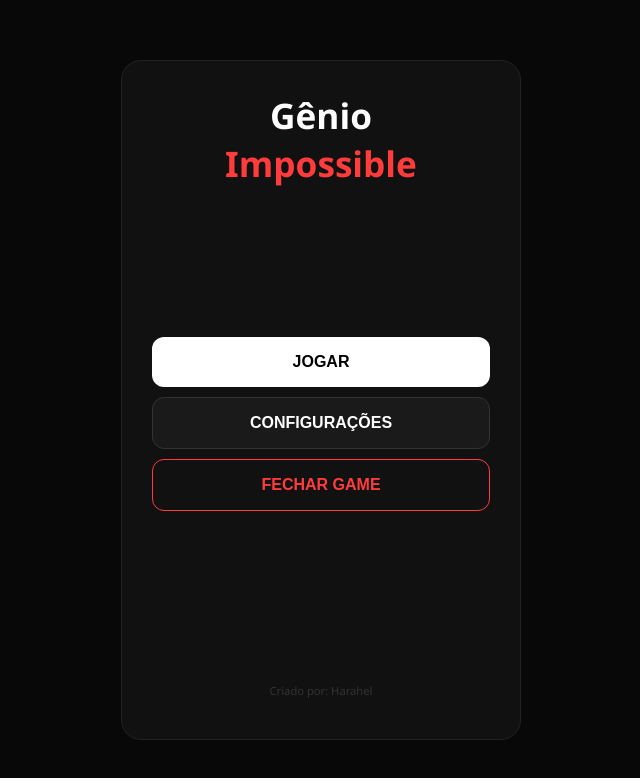
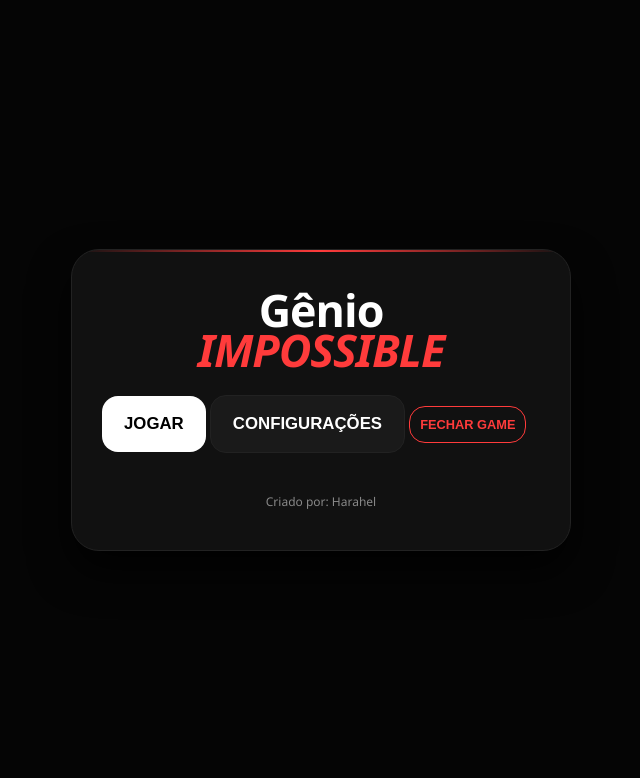
Before and after one commit to HarahelGuilherme/Quizz-Impossible, a plain HTML site: page index.html in a window 1280 px wide. Shown: the whole page, without its empty margins (319-959 px from the left). Drawn offline with Linux system fonts and the light colour scheme.

Commit message:
Update style.css

```diff
--- a/style.css
+++ b/style.css
@@ -1,53 +1,196 @@
 :root {
-    --bg: #080808;
+    --bg: #050505;
     --card: #111111;
     --red: #ff3b3b;
     --green: #2dfd10;
+    --primary: #ffffff;
+    --border: #222222;
+    --text-secondary: #888888;
+}
+
+* {
+    box-sizing: border-box;
+    margin: 0;
+    padding: 0;
 }
 
 body {
     background-color: var(--bg);
     color: white;
-    font-family: 'Segoe UI', sans-serif;
-    margin: 0;
+    font-family: 'Segoe UI', Roboto, Helvetica, Arial, sans-serif;
     display: flex;
     justify-content: center;
     align-items: center;
-    height: 100vh;
+    min-height: 100vh;
+    padding: 20px;
 }
 
-#game-container { width: 100%; max-width: 400px; height: 85vh; }
+/* Container Principal - Ajustado para ser flexível */
+#game-container {
+    width: 100%;
+    max-width: 500px; /* Um pouco mais largo para perguntas longas */
+    margin: auto;
+}
 
 .screen {
     background: var(--card);
-    padding: 30px;
-    border-radius: 20px;
-    border: 1px solid #222;
-    height: 100%;
+    padding: 40px 30px; /* Aumentado para dar mais respiro */
+    border-radius: 28px;
+    border: 1px solid var(--border);
     display: flex;
     flex-direction: column;
-    justify-content: space-between;
-    box-sizing: border-box;
+    gap: 25px; /* Espaço uniforme entre elementos */
+    box-shadow: 0 20px 40px rgba(0,0,0,0.8);
+    position: relative;
+    overflow: hidden;
 }
 
-.glow-text { font-size: 2.2rem; text-align: center; margin: 0; }
-.highlight { color: var(--red); }
-
-button {
-    padding: 16px;
-    border-radius: 12px;
-    border: none;
-    font-weight: bold;
-    cursor: pointer;
-    font-size: 1rem;
-    margin-bottom: 10px;
+/* Efeito de brilho no topo do card */
+.screen::before {
+    content: '';
+    position: absolute;
+    top: 0; left: 0; right: 0;
+    height: 2px;
+    background: linear-gradient(90deg, transparent, var(--red), transparent);
 }
 
-.btn-main { background: white; color: black; width: 100%; }
-.btn-sub { background: #1a1a1a; color: white; border: 1px solid #333; width: 100%; }
-.btn-exit { background: transparent; color: var(--red); border: 1px solid var(--red); width: 100%; }
+/* Títulos */
+.glow-text {
+    font-size: 2.8rem;
+    text-align: center;
+    line-height: 0.9;
+    letter-spacing: -1px;
+}
 
-.status-bar { display: flex; justify-content: space-between; color: var(--green); font-size: 0.8rem; }
-.question-box { flex-grow: 1; display: flex; align-items: center; justify-content: center; text-align: center; }
-.slider { width: 100%; accent-color: var(--green); }
-.footer-tag { font-size: 0.7rem; color: #333; text-align: center; }
+.highlight {
+    color: var(--red);
+    text-transform: uppercase;
+    font-style: italic;
+}
+
+/* Barra de Status */
+.status-bar {
+    display: flex;
+    justify-content: space-between;
+    color: var(--green);
+    font-size: 0.9rem;
+    font-weight: bold;
+    text-transform: uppercase;
+    letter-spacing: 1px;
+    border-bottom: 1px solid var(--border);
+    padding-bottom: 15px;
+}
+
+/* Caixa de Pergunta - Aqui resolvemos o "aperto" */
+.question-box {
+    flex-grow: 1;
+    display: flex;
+    align-items: center;
+    justify-content: center;
+    text-align: center;
+    padding: 20px 0;
+}
+
+#question-text {
+    font-size: 1.4rem;
+    line-height: 1.4;
+    font-weight: 500;
+    color: #f0f0f0;
+}
+
+/* Opções de Resposta */
+#options-container {
+    display: flex;
+    flex-direction: column;
+    gap: 12px; /* Espaço entre botões */
+}
+
+/* Estilização Geral dos Botões */
+button {
+    padding: 18px 22px;
+    border-radius: 16px;
+    border: none;
+    font-weight: 700;
+    cursor: pointer;
+    font-size: 1.05rem;
+    transition: all 0.2s ease;
+    text-align: center;
+}
+
+.btn-main {
+    background: var(--primary);
+    color: black;
+}
+
+.btn-main:hover {
+    transform: translateY(-2px);
+    box-shadow: 0 5px 15px rgba(255,255,255,0.2);
+}
+
+.btn-sub {
+    background: #1a1a1a;
+    color: white;
+    border: 1px solid var(--border);
+}
+
+.btn-sub:hover {
+    background: #252525;
+    border-color: #444;
+}
+
+.btn-exit {
+    background: transparent;
+    color: var(--red);
+    border: 1px solid var(--red);
+    margin-top: 10px;
+    font-size: 0.8rem;
+    padding: 10px;
+}
+
+/* Estilo para as opções do Quiz especificamente */
+#options-container button {
+    background: #1a1a1a;
+    color: #ccc;
+    border: 1px solid var(--border);
+    text-align: left; /* Alinhado à esquerda para parecer uma lista de quiz */
+}
+
+#options-container button:hover {
+    border-color: var(--green);
+    color: white;
+    background: #222;
+}
+
+/* Configurações */
+.config-group {
+    padding: 20px 0;
+    text-align: left;
+}
+
+.config-group label {
+    display: block;
+    margin-bottom: 10px;
+    color: var(--text-secondary);
+}
+
+.slider {
+    width: 100%;
+    accent-color: var(--green);
+    height: 8px;
+    border-radius: 5px;
+    cursor: pointer;
+}
+
+.footer-tag {
+    font-size: 0.75rem;
+    color: var(--text-secondary);
+    text-align: center;
+    margin-top: 15px;
+}
+
+/* Responsividade para Celulares Pequenos */
+@media (max-width: 400px) {
+    .screen { padding: 25px 20px; }
+    .glow-text { font-size: 2.2rem; }
+    #question-text { font-size: 1.2rem; }
+}
```
